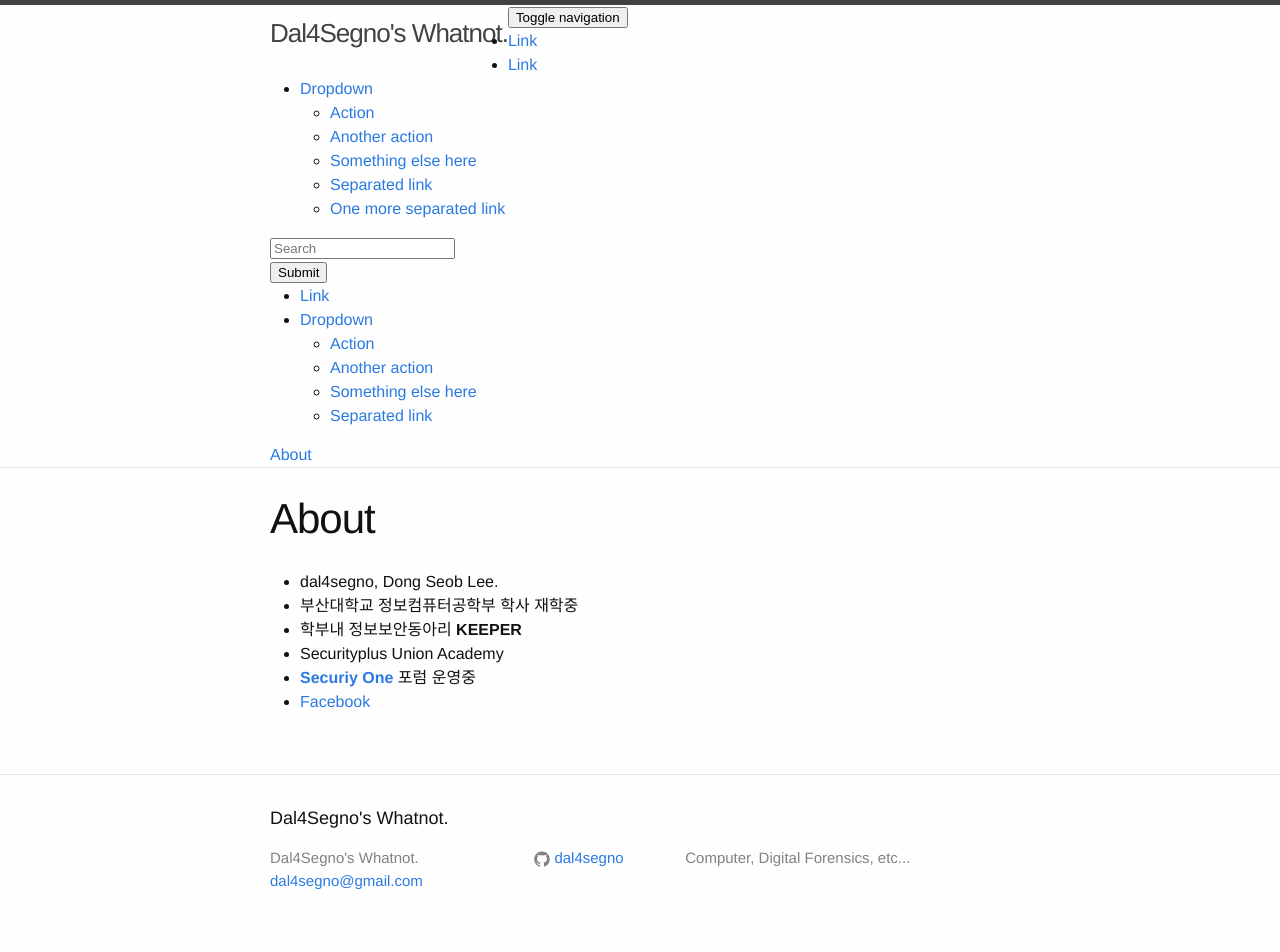
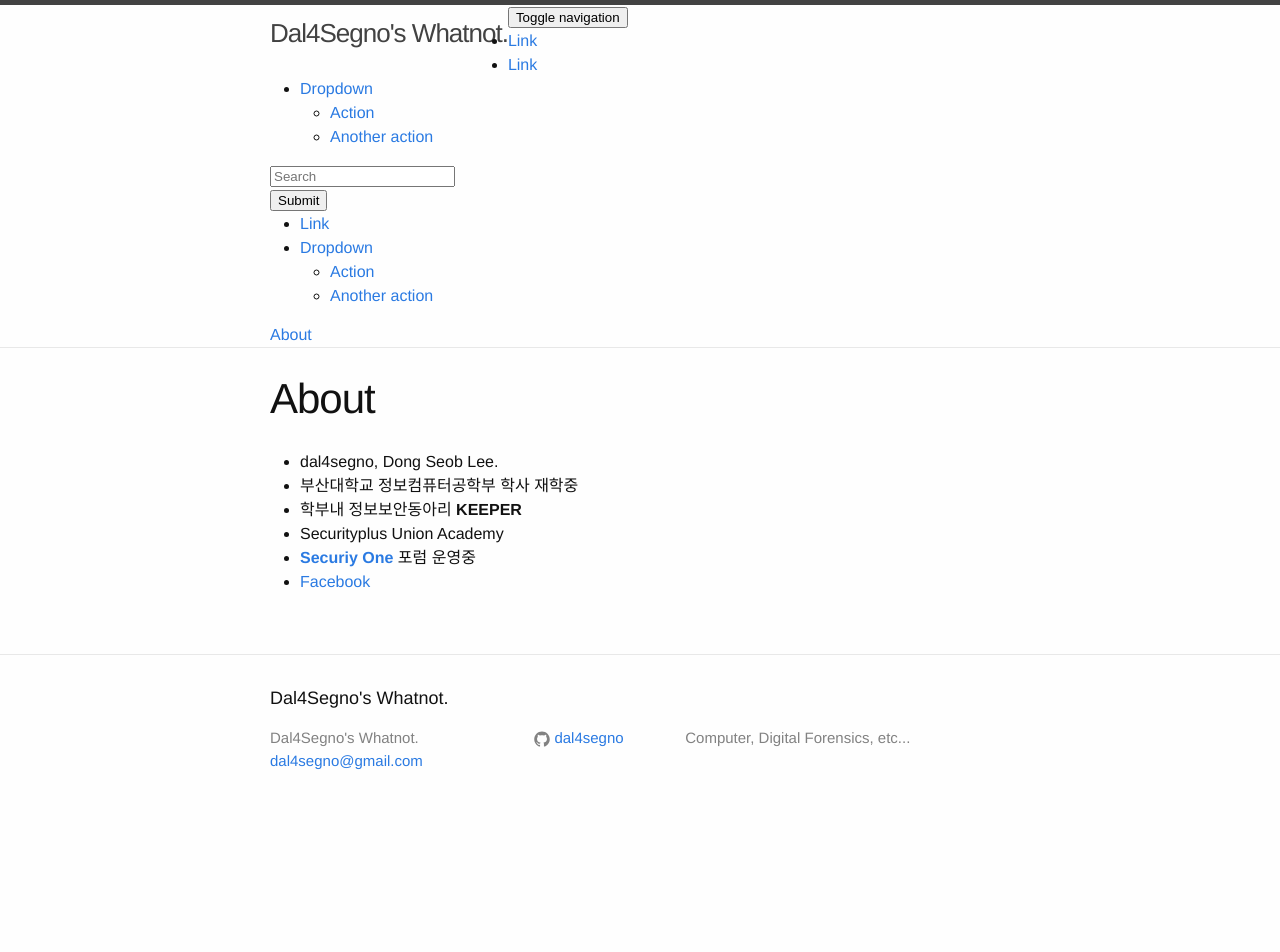
Before and after one commit to Dal4Segno/dal4segno.github.com, a Jekyll site: the page built from about.md, in a window 1280 px wide. Built offline with Jekyll 4.4.1, drawn with Linux system fonts in a browser that asks for light colours; some web fonts are replaced; Markdown is read by kramdown in place of the engine named in the settings; after the commit the page ends 900 px from its top, so only the background shows below that.

Commit message:
Bootstrap link

```diff
--- a/_includes/head.html
+++ b/_includes/head.html
@@ -6,7 +6,7 @@
   <title>{% if page.title %}{{ page.title }}{% else %}{{ site.title }}{% endif %}</title>
   <meta name="description" content="{% if page.excerpt %}{{ page.excerpt | strip_html | strip_newlines | truncate: 160 }}{% else %}{{ site.description }}{% endif %}">
 
-  <link rel="stylesheet" type="text/css" href="{{ page.url }}/_includes/mybootstrap.css">
+  <link rel="stylesheet" type="text/css" href="{{ site.baseurl }}/_includes/mybootstrap.css">
   <link rel="stylesheet" href="{{ "/css/main.css" | prepend: site.baseurl }}">
   <link rel="canonical" href="{{ page.url | replace:'index.html','' | prepend: site.baseurl | prepend: site.url }}">
   <link rel="alternate" type="application/rss+xml" title="{{ site.title }}" href="{{ "/feed.xml" | prepend: site.baseurl | prepend: site.url }}" />
--- a/_includes/header.html
+++ b/_includes/header.html
@@ -21,9 +21,6 @@
             <ul class="dropdown-menu">
               <li><a href="#">Action</a></li>
               <li><a href="#">Another action</a></li>
-              <li><a href="#">Something else here</a></li>
-              <li><a href="#">Separated link</a></li>
-              <li><a href="#">One more separated link</a></li>
             </ul>
           </li>
         </ul>
@@ -40,8 +37,6 @@
             <ul class="dropdown-menu">
               <li><a href="#">Action</a></li>
               <li><a href="#">Another action</a></li>
-              <li><a href="#">Something else here</a></li>
-              <li><a href="#">Separated link</a></li>
             </ul>
           </li>
         </ul>
```
